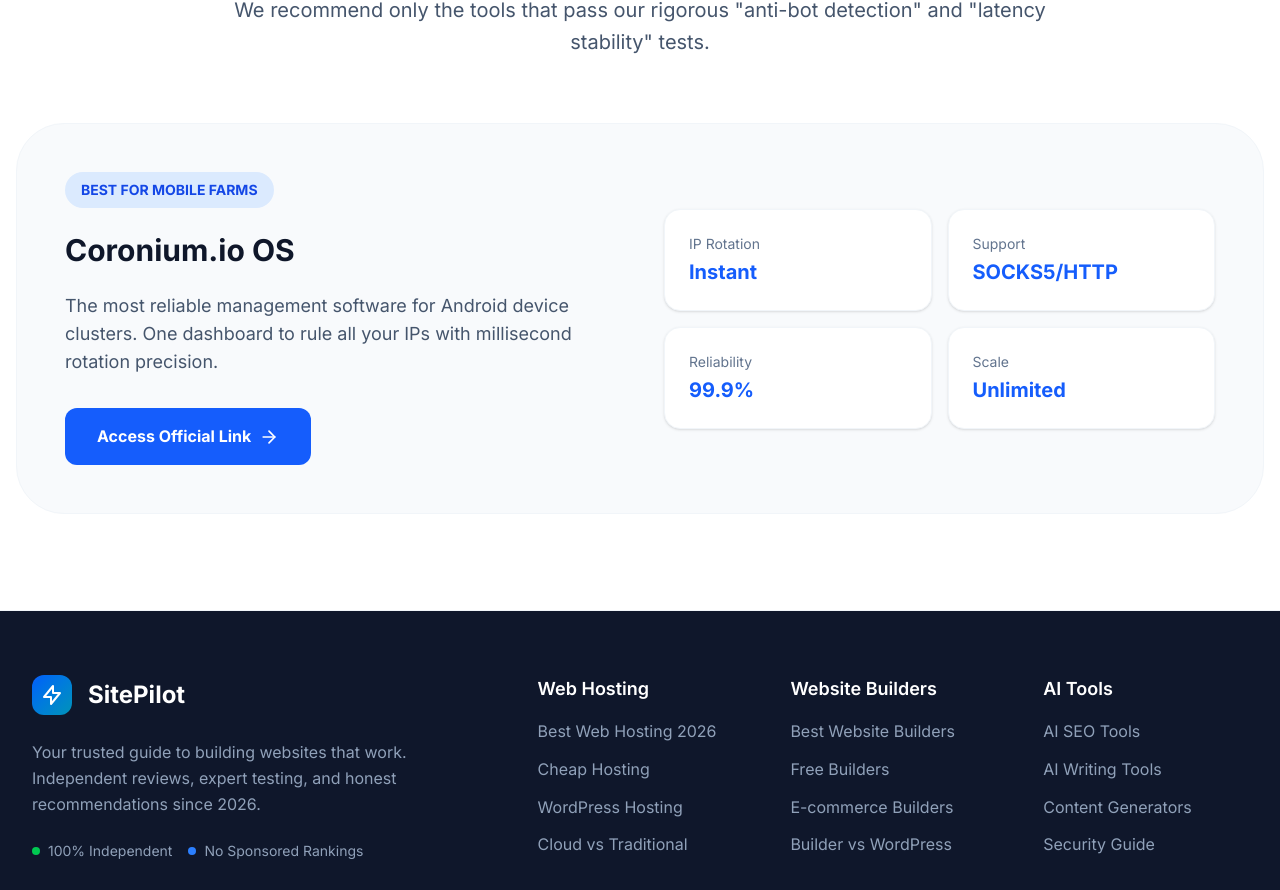
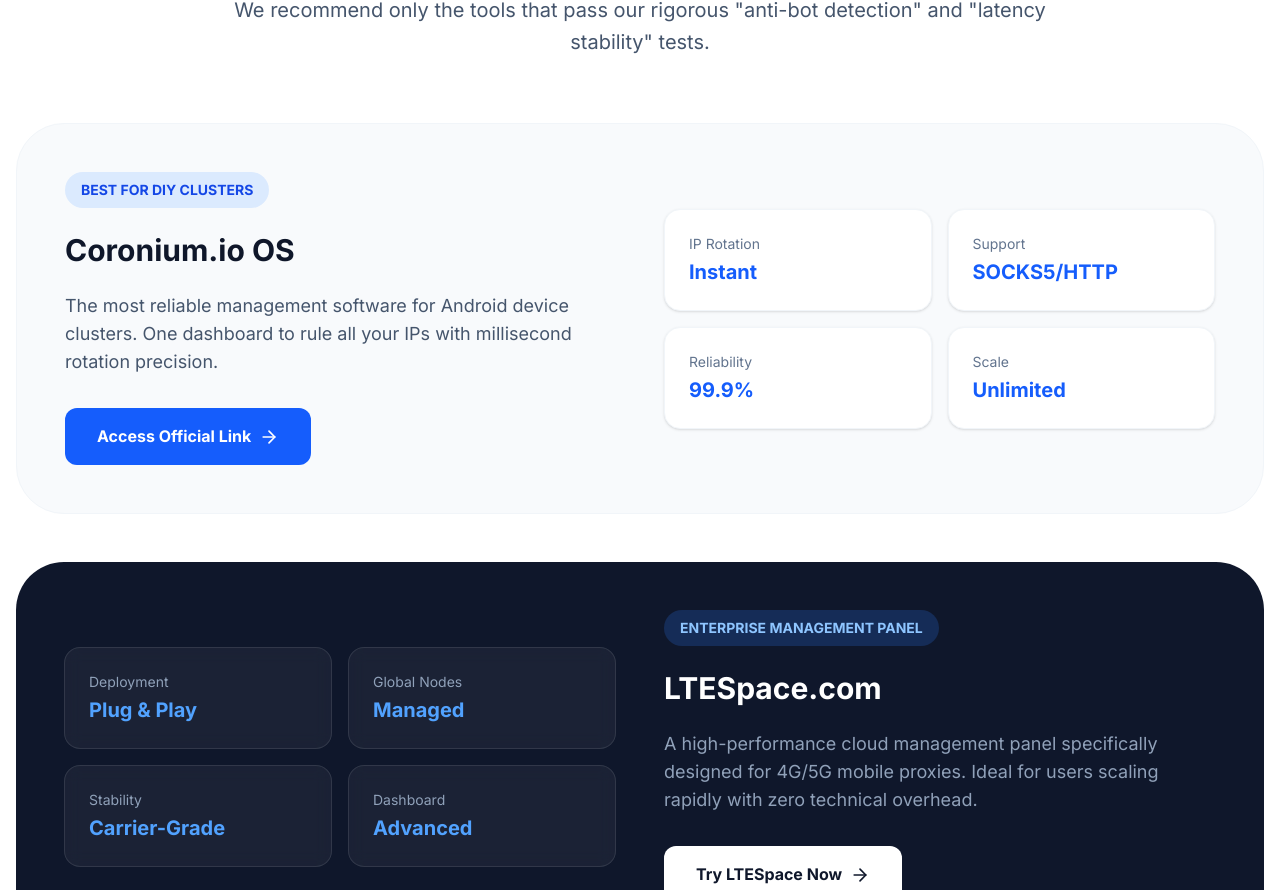
Before and after one commit to teccoxie2/sitepilot, a Next.js app: page /proxies in a window 1280 px wide. Shown: the part 1318-2208 px from the top of the page. Built offline with nearby package versions, Linux system fonts and the light colour scheme.

Commit message:
feat: add LTESpace as an enterprise proxy management option and update links

```diff
--- a/src/app/proxies/mobile-proxy-farm-setup-guide-2026/page.tsx
+++ b/src/app/proxies/mobile-proxy-farm-setup-guide-2026/page.tsx
@@ -102,12 +102,20 @@
                   </li>
                 ))}
               </ul>
-              <Link
-                href="https://dashboard.coronium.io/en/sign-up#bc2924ccac1eae657b6fe8daf1e97201"
-                className="inline-flex items-center text-blue-600 font-bold text-lg hover:text-blue-700 transition-colors group"
-              >
-                Visit Coronium Official Website <ArrowRight className="ml-2 w-5 h-5 group-hover:translate-x-1 transition-transform" />
-              </Link>
+              <div className="flex flex-wrap gap-4 mb-10">
+                <Link
+                  href="https://ltespace.com/sitepilot"
+                  className="inline-flex items-center text-blue-600 font-bold text-lg hover:text-blue-700 transition-colors group mr-8"
+                >
+                  Visit LTESpace <ArrowRight className="ml-2 w-5 h-5 group-hover:translate-x-1 transition-transform" />
+                </Link>
+                <Link
+                  href="https://dashboard.coronium.io/en/sign-up#bc2924ccac1eae657b6fe8daf1e97201"
+                  className="inline-flex items-center text-slate-600 font-bold text-lg hover:text-slate-900 transition-colors group"
+                >
+                  Visit Coronium <ArrowRight className="ml-2 w-5 h-5 group-hover:translate-x-1 transition-transform" />
+                </Link>
+              </div>
             </div>
             <div className="flex-1 bg-white p-4 rounded-3xl shadow-2xl border border-slate-100">
               <div className="aspect-video bg-slate-900 rounded-2xl flex items-center justify-center text-blue-400 font-mono text-sm overflow-hidden">
--- a/src/app/proxies/page.tsx
+++ b/src/app/proxies/page.tsx
@@ -74,10 +74,10 @@
             </p>
           </div>
 
-          <div className="grid md:grid-cols-2 gap-12 items-center bg-slate-50 p-12 rounded-[3rem] border border-slate-100">
+          <div className="grid md:grid-cols-2 gap-12 items-center bg-slate-50 p-12 rounded-[3rem] border border-slate-100 mb-12">
             <div>
               <div className="inline-flex items-center px-4 py-2 rounded-full bg-blue-100 text-blue-700 text-sm font-bold mb-6">
-                BEST FOR MOBILE FARMS
+                BEST FOR DIY CLUSTERS
               </div>
               <h3 className="text-3xl font-bold mb-6">Coronium.io OS</h3>
               <p className="text-lg text-slate-600 mb-8">
@@ -101,6 +101,34 @@
               ))}
             </div>
           </div>
+
+          <div className="grid md:grid-cols-2 gap-12 items-center bg-slate-900 p-12 rounded-[3rem] text-white">
+            <div className="grid grid-cols-2 gap-4 order-2 md:order-1">
+              {[
+                { label: "Deployment", val: "Plug & Play" },
+                { label: "Global Nodes", val: "Managed" },
+                { label: "Stability", val: "Carrier-Grade" },
+                { label: "Dashboard", val: "Advanced" }
+              ].map((stat, i) => (
+                <div key={i} className="p-6 bg-white/5 rounded-2xl backdrop-blur-sm border border-white/10">
+                  <div className="text-slate-400 text-sm mb-1">{stat.label}</div>
+                  <div className="text-blue-400 font-bold text-xl">{stat.val}</div>
+                </div>
+              ))}
+            </div>
+            <div className="order-1 md:order-2">
+              <div className="inline-flex items-center px-4 py-2 rounded-full bg-blue-500/20 text-blue-300 text-sm font-bold mb-6">
+                ENTERPRISE MANAGEMENT PANEL
+              </div>
+              <h3 className="text-3xl font-bold mb-6">LTESpace.com</h3>
+              <p className="text-lg text-slate-400 mb-8">
+                A high-performance cloud management panel specifically designed for 4G/5G mobile proxies. Ideal for users scaling rapidly with zero technical overhead.
+              </p>
+              <Link href="https://ltespace.com/sitepilot" className="inline-flex items-center px-8 py-4 bg-white text-slate-900 rounded-xl font-bold hover:bg-blue-50 transition-all">
+                Try LTESpace Now <ArrowRight className="ml-2 w-5 h-5" />
+              </Link>
+            </div>
+          </div>
         </div>
       </section>
     </div>
```
